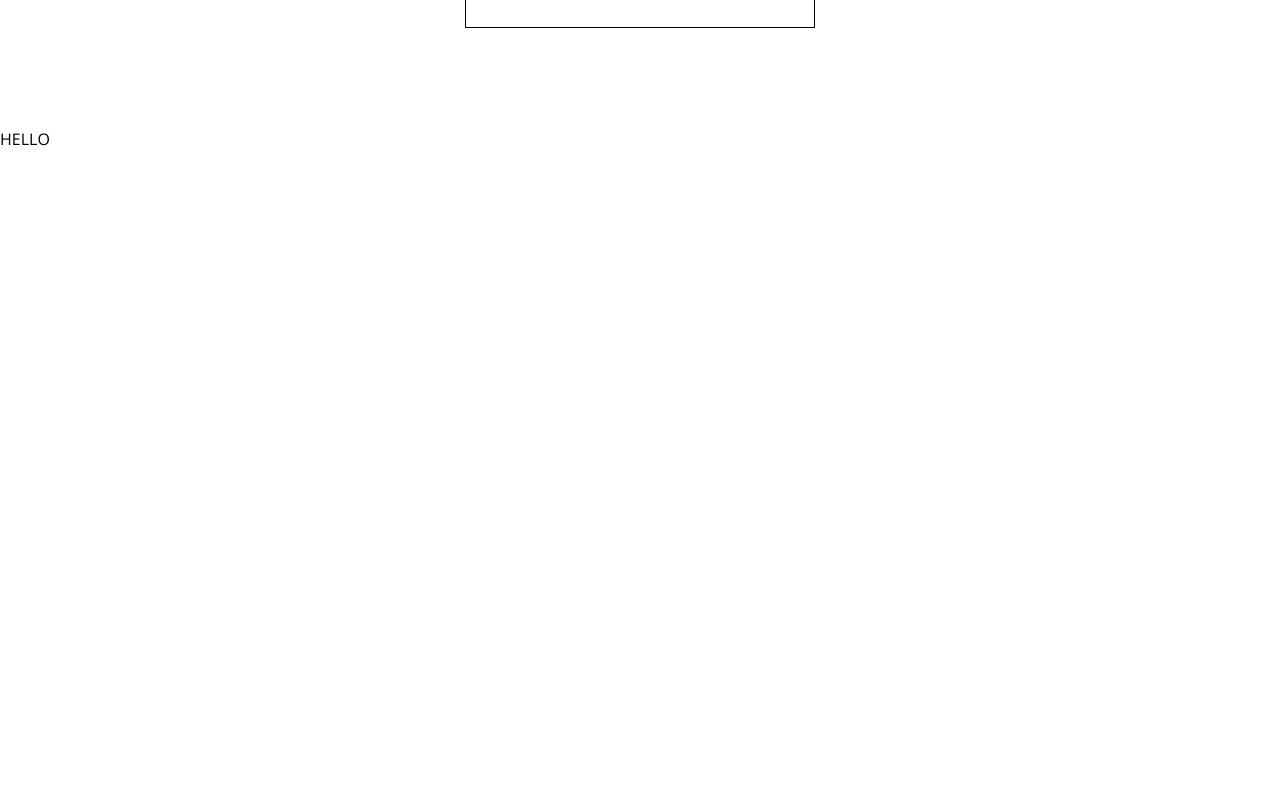
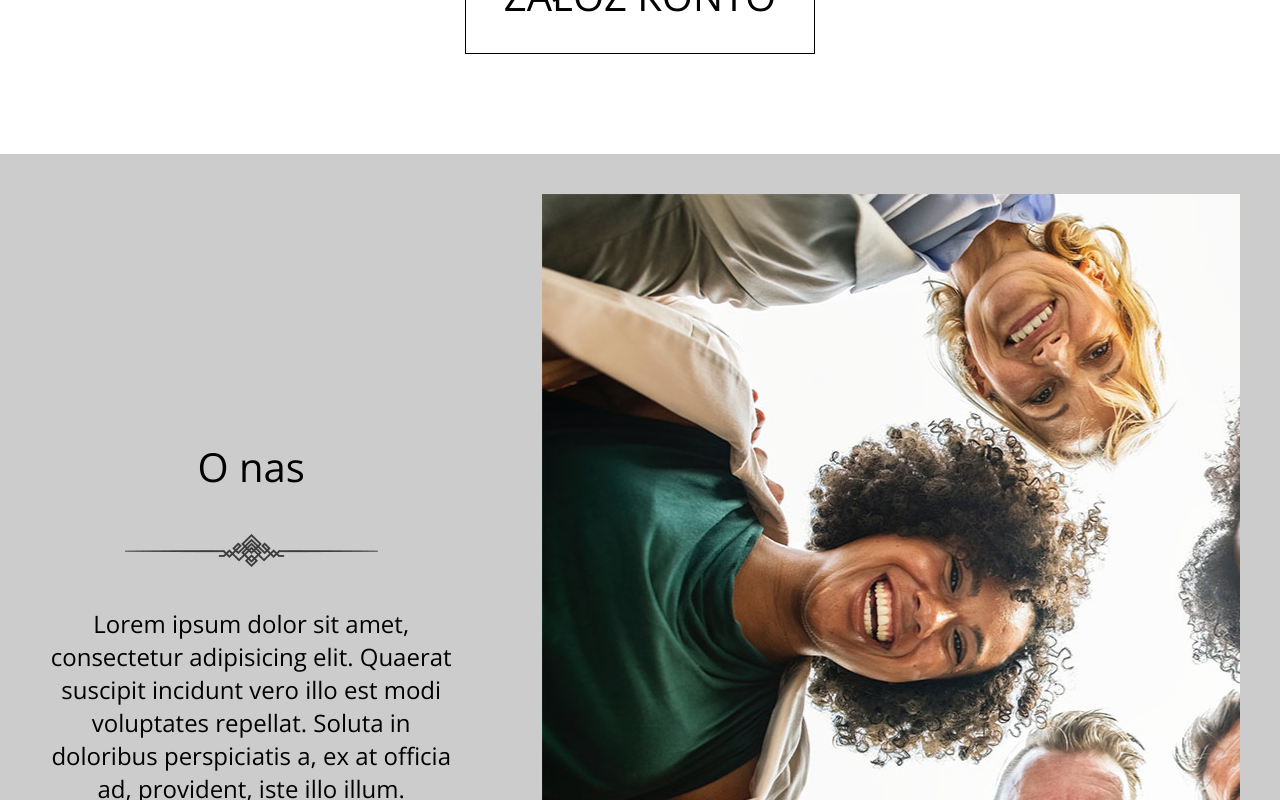
Before and after one commit to gruzin2046/OddajRzeczy, a React (Create React App) app: page / in a window 1280 px wide. Shown: the part 2260-3060 px from the top of the page. Before the commit the page ends 2410 px from the top, so only its background shows below. Built offline with nearby package versions, Linux system fonts and the light colour scheme.

Commit message:
about us updates

```diff
--- a/src/components/AboutUs.jsx
+++ b/src/components/AboutUs.jsx
@@ -5,7 +5,14 @@ export default class AboutUs extends Component {
     render() {
         return (
             <div>
-                <p>HELLO</p>
+                <div className="aboutUs_container">
+                    <section className="aboutUs_section">
+                        <p>O nas</p>
+                        <div className="decoration_image"></div>
+                        <p className="abutUs_description">Lorem ipsum dolor sit amet, consectetur adipisicing elit. Quaerat suscipit incidunt vero illo est modi voluptates repellat. Soluta in doloribus perspiciatis a, ex at officia ad, provident, iste illo illum.</p>
+                    </section>
+                    <div className="aboutUs_image"></div>
+                </div>
             </div>
         );
     }
--- a/src/css_files/AboutUs.scss
+++ b/src/css_files/AboutUs.scss
@@ -0,0 +1,29 @@
+.aboutUs_container {
+    display: flex;
+    justify-items: center;
+    justify-content: center;
+    align-items: center;
+    background-color: rgba(0, 0, 0, 0.2);
+}
+
+.aboutUs_section {
+    display: flex;
+    flex-direction: column;
+    align-items: center;
+    text-align: center;
+    padding: 0 40px 0 40px;
+    font-size: 2.5rem;
+    width: 700px;
+}
+
+.aboutUs_image {
+    background-image: url("../images/about.jpg");
+    height: 856px;
+    width: 1024px;
+    background-repeat: no-repeat;
+    margin: 40px;
+}
+
+.abutUs_description {
+    font-size: 1.5rem;
+}
--- a/src/css_files/FourSteps.scss
+++ b/src/css_files/FourSteps.scss
@@ -17,7 +17,7 @@
 .steps {
     display: flex;
     background-color: rgba(0, 0, 0, 0.2);
-    font-size: 1.3rem;
+    font-size: 1.6rem;
 }
 
 .step {
@@ -35,9 +35,9 @@
 .step_desc {
     margin-top: 10px;
     padding-top: 10px;
-    width: 170px;
+    width: 200px;
     border-top: 1px solid black;
-    font-size: 1rem;
+    font-size: 1.3rem;
     text-align: center;
 }
 
--- a/src/css_files/YellowBar.scss
+++ b/src/css_files/YellowBar.scss
@@ -3,10 +3,10 @@
     //     background-size: 'cover';
     //     background-position: 'center';
     //     background-repeat: no-repeat;
-    background-color: #FFD724
 }
 
 .yellow_container {
+    background-color: #FFD724;
     display: flex;
     justify-content: center;
 }
```
